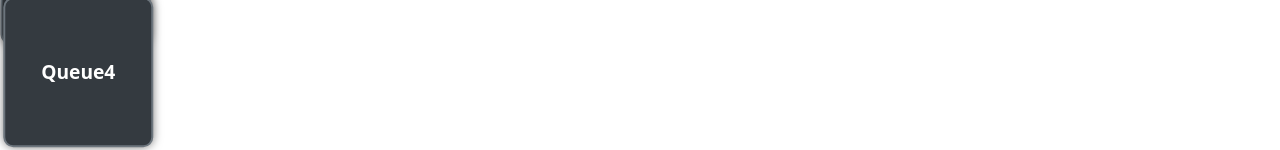
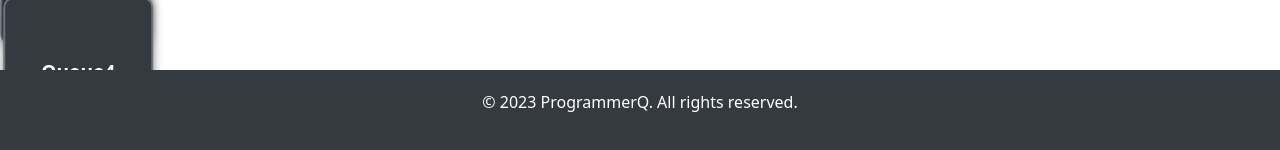
Before and after one commit to semper-proficiens/programmerq, a React (Create React App) app in the folder react-app/: page / in a window 1280 px wide. Shown: the part 650-800 px from the top of the page. Built offline with nearby package versions, Linux system fonts and the light colour scheme.

Commit message:
Add style for footer

```diff
--- a/react-app/src/App.js
+++ b/react-app/src/App.js
@@ -6,6 +6,7 @@ import Projects from './components/Projects';
 import Blog from './components/Blog';
 import QueuedSquares from './components/QueuedSquares';
 import NavbarComponent from "./components/NavbarComponent";
+import Footer from "./components/Footer";
 
 function ProgrammerQ() {
     return (
@@ -15,6 +16,7 @@ function ProgrammerQ() {
             <Projects />
             <QueuedSquares width={20} height={20} color="#ff0000" speed={1} zIndex={1} />
             <Blog />
+            <Footer/>
         </div>
     );
 }
--- a/react-app/src/components/Footer.js
+++ b/react-app/src/components/Footer.js
@@ -1,8 +1,9 @@
 import React from 'react';
+import '../styles/footer.css';
 
 function Footer() {
     return (
-        <footer>
+        <footer className="fixed-bottom">
             <p>&copy; 2023 ProgrammerQ. All rights reserved.</p>
         </footer>
     );
--- /dev/null
+++ b/react-app/src/styles/footer.css
@@ -0,0 +1,11 @@
+footer {
+    background-color: #343a40;
+    color: #fff;
+    padding: 20px;
+    width: 100%;
+}
+
+.fixed-bottom {
+    position: fixed;
+    bottom: 0;
+}
```
